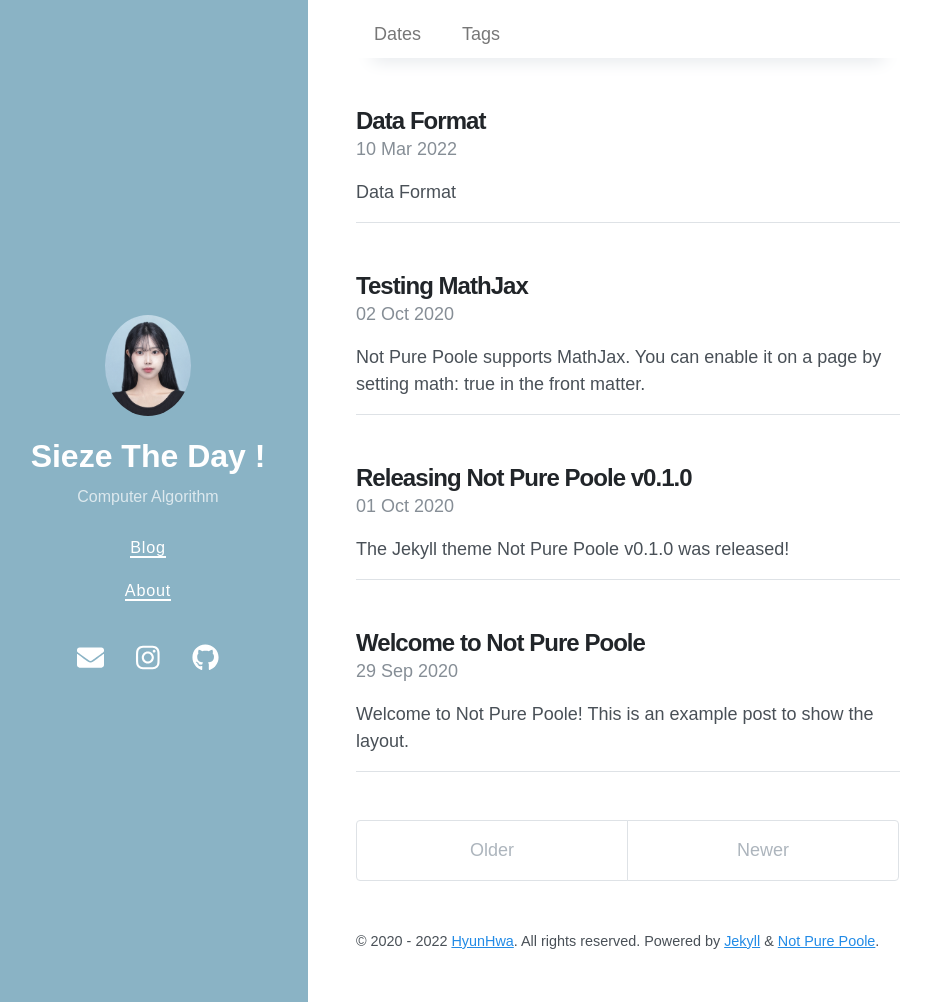
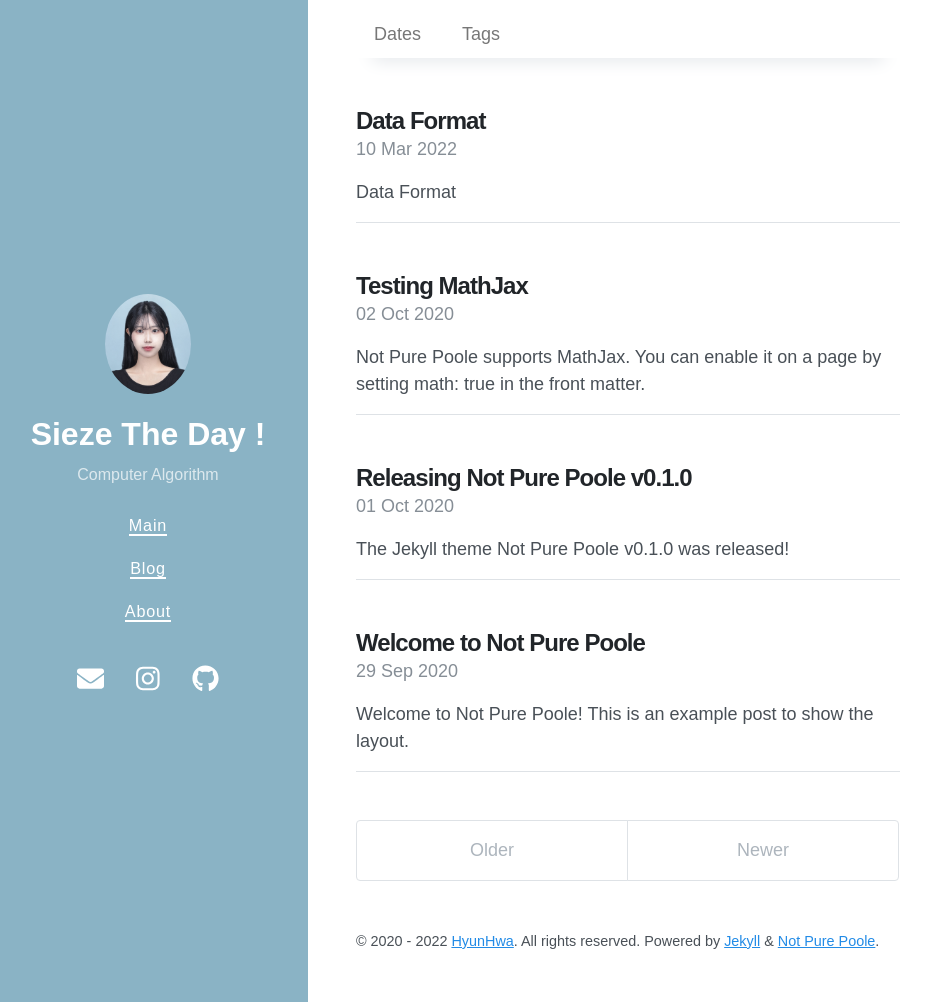
Before and after one commit to hyunnna/algorithm, a Jekyll site: the page built from index.html, in a window 1280 px wide and 1002 px high. Shown: the whole window, without its empty margins (12-943 px from the left). Built offline with Jekyll 4.4.1, drawn with Linux system fonts in a browser that asks for light colours; nearby versions of some CDN libraries; the list of posts is cut into pages by our own code.

Commit message:
Update navigation.yml

```diff
--- a/_data/navigation.yml
+++ b/_data/navigation.yml
@@ -1,4 +1,6 @@
+- title : Main
+  url : /
 - title: Blog
-  url: /blog/blog.markdown/
+  url: /blog/
 - title: About
   url: /about/
```
